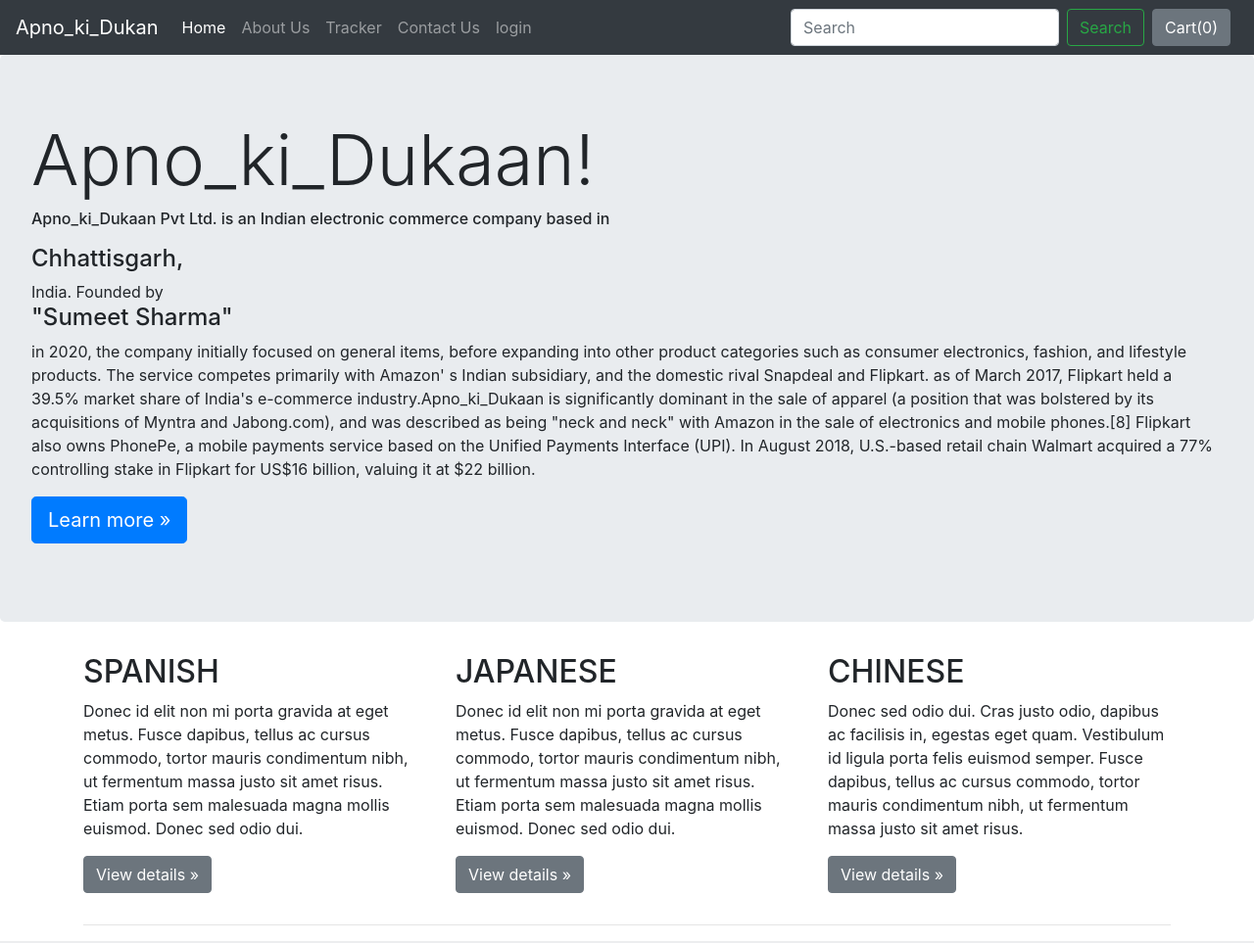
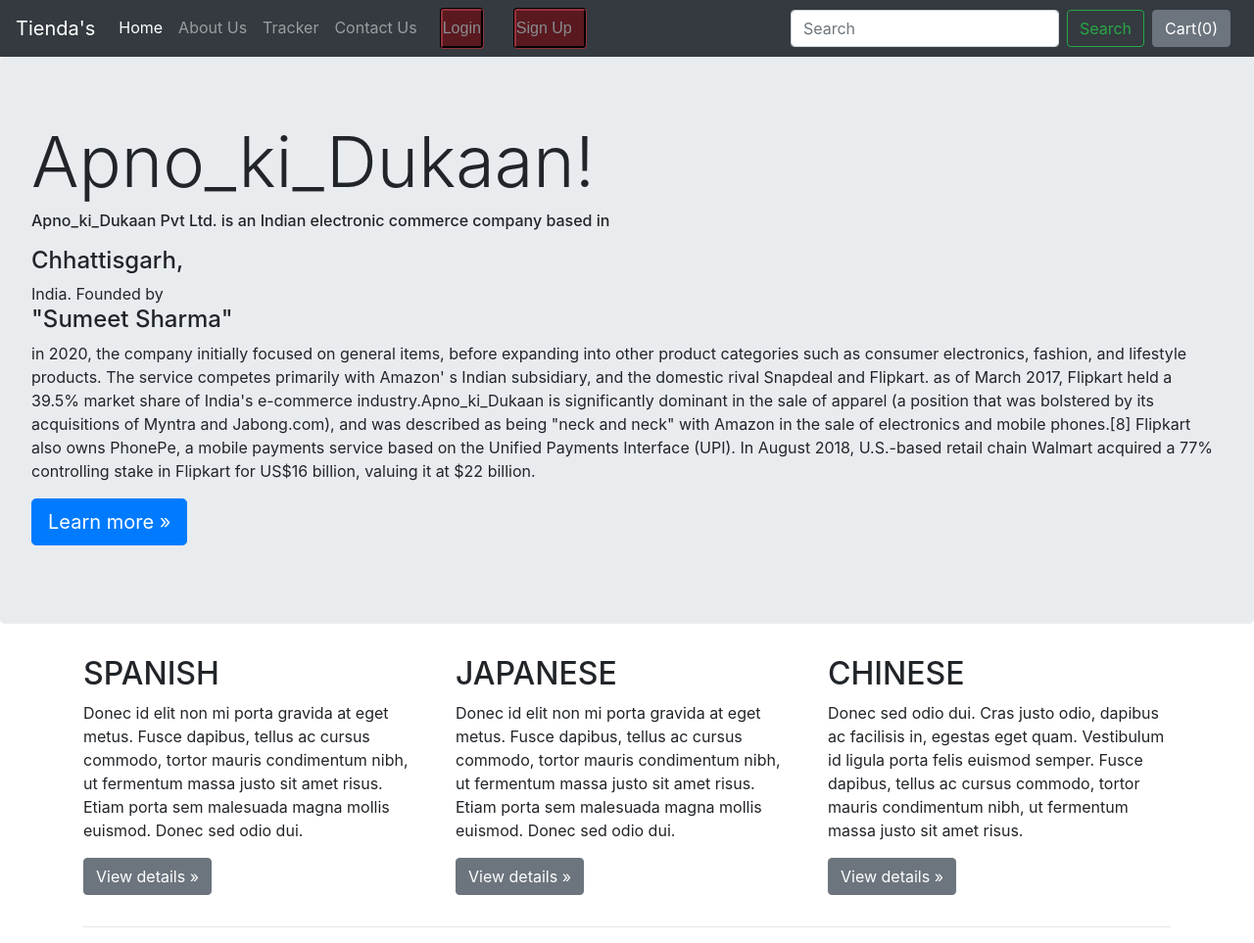
Before and after one commit to deepika-mahendra/Tienda-s, a Django app: page /shop/about/ in a window 1280 px wide. Shown: the whole page at 98% size. Run offline with Django 3.2, Linux system fonts and the light colour scheme; some libraries are stand-ins or nearby versions.

Commit message:
login changes

```diff
--- a/mac/mac/shop/templates/shop/basic.html
+++ b/mac/mac/shop/templates/shop/basic.html
@@ -10,13 +10,22 @@
 
     <title>{% block title%} {% endblock %}</title>
      <style>
-       {% block css %} {% endblock %}
+       {% block css %}
+       .btn-style {
+    border: groove;
+    font-family: sans-serif;
+    color: #fff;
+    background-color: #5a191f;
+    border-color: #42161a;
+}
+
+       {% endblock %}
   </style>
   </head>
   <body>
 
     <nav class="navbar navbar-expand-lg navbar-dark bg-dark">
-  <a class="navbar-brand" href="/shop">Apno_ki_Dukan</a>
+  <a class="navbar-brand" href="/shop">Tienda's</a>
   <button class="navbar-toggler" type="button" data-toggle="collapse" data-target="#navbarSupportedContent" aria-controls="navbarSupportedContent" aria-expanded="false" aria-label="Toggle navigation">
     <span class="navbar-toggler-icon"></span>
   </button>
@@ -37,10 +46,67 @@
       <li class="nav-item">
         <a class="nav-link" href="/shop/contact">Contact Us</a>
       </li>
+
       <li class="nav-item">
-        <a class="nav-link" href="/shop/Login">login</a>
-      </li>
+        <div class="container"    >
+    <button class="btn btn-style" data-target="#mymodel" style="color: #888c90; padding-left: 0px; padding-right: 0px;"  data-toggle="modal">Login</button>
+    <div class="modal" id="mymodel">
+      <div class="modal-dialog modal-dialog-centered">
+        <div class="modal-content">
+          <div class="modal-header">
+            <h3 style="color: #5a191f;" >login</h3>
+            <button type="button" class="close" data-dismiss="modal">&times;</button>
+          </div>
+          <div class="modal-body">
+            <form>
+              <div class="form-group">
+                <label><i class="fas fa-envelope"></i> Email:</label>
+                <input type="text" id="email" name="" class="form-control">
+                <label> <i class="fas fa-key"></i> Password:</label>
+                <input type="text" name="" id="pass" class="form-control">
 
+              </div>
+            </form>
+          </div>
+          <div class="modal-footer">
+            <button class=" btn-style" data-dismiss="modal" onclick="validation();">sign in</button>
+          </div>
+        </div>
+      </div>
+    </div>
+  </div>
+  </li>
+  <li class="nav-item">
+        <div class="container"  >
+    <button class="btn btn-style" data-target="#mymodal" style="color: #888c90;padding-left: 0px;" data-toggle="modal">Sign Up</button>
+    <div class="modal" id="mymodal">
+      <div class="modal-dialog modal-dialog-centered">
+        <div class="modal-content">
+          <div class="modal-header">
+            <h3 style="color: #5a191f;">Create a new account</h3>
+            <button type="button" class="close" data-dismiss="modal">&times;</button>
+          </div>
+          <div class="modal-body">
+            <form>
+              <div class="form-group">
+                <label><i class="fas fa-user"></i> User Name:</label>
+                <input type="text" name="" class="form-control">
+                <label><i class="fas fa-envelope"></i> Email:</label>
+                <input type="text" name="" class="form-control">
+                <label><i class="fas fa-key"></i> Create Password:</label>
+                <input type="text" name="" class="form-control">
+
+              </div>
+            </form>
+          </div>
+          <div class="modal-footer">
+            <button class=" btn-style" onclick="register()" data-dismiss="modal">sign up</button>
+          </div>
+        </div>
+      </div>
+    </div>
+  </div>
+  </li>
 
 
     </ul>
```
